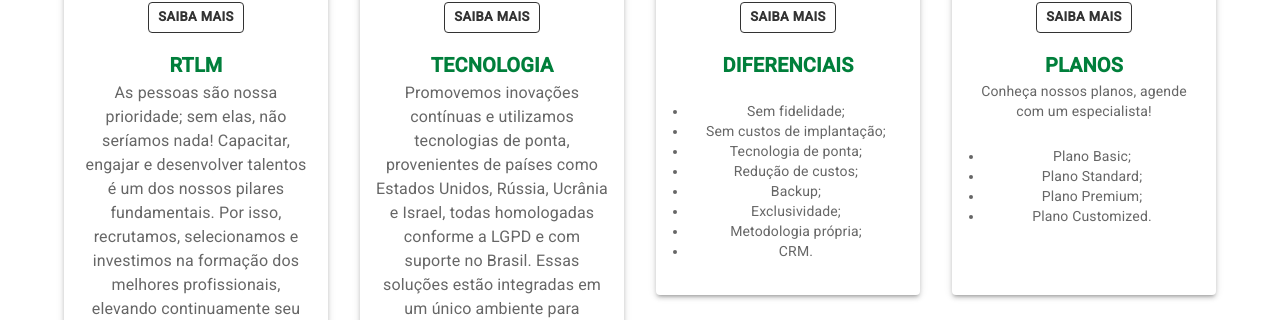
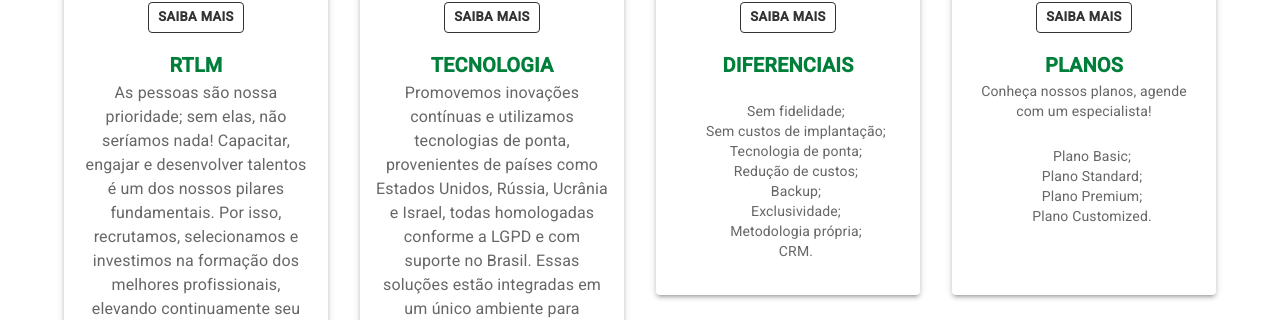
Before and after one commit to PatrickAngrezani/right-sell-react-project, a React (Create React App) app: page / in a window 1280 px wide. Shown: the part 709-1029 px from the top of the page. Built offline with nearby package versions, Linux system fonts and the light colour scheme.

Commit message:
update services component

```diff
--- a/src/components/Services.tsx
+++ b/src/components/Services.tsx
@@ -53,8 +53,8 @@ const services: Service[] = [
   {
     title: "DIFERENCIAIS",
     description: (
-      <ul style={{ paddingLeft: "1rem", margin: 0 }}>
-        <br/>
+      <ul style={{ paddingLeft: "1rem", margin: 0, listStyleType: "none" }}>
+        <br />
         <li>Sem fidelidade;</li>
         <li>Sem custos de implantação;</li>
         <li>Tecnologia de ponta;</li>
@@ -76,7 +76,10 @@ const services: Service[] = [
           Conheça nossos planos, agende com um especialista!
         </Typography>
         <br />
-        <Box component="ul" sx={{ paddingLeft: "1rem", margin: 0 }}>
+        <Box
+          component="ul"
+          sx={{ paddingLeft: "1rem", margin: 0, listStyleType: "none" }}
+        >
           <li>Plano Basic;</li>
           <li>Plano Standard;</li>
           <li>Plano Premium;</li>
```
